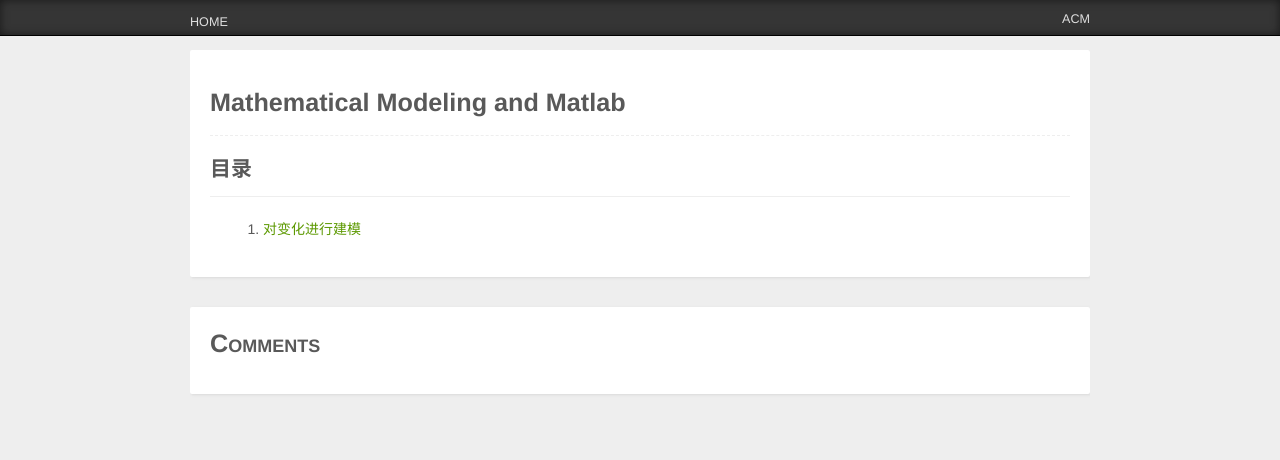
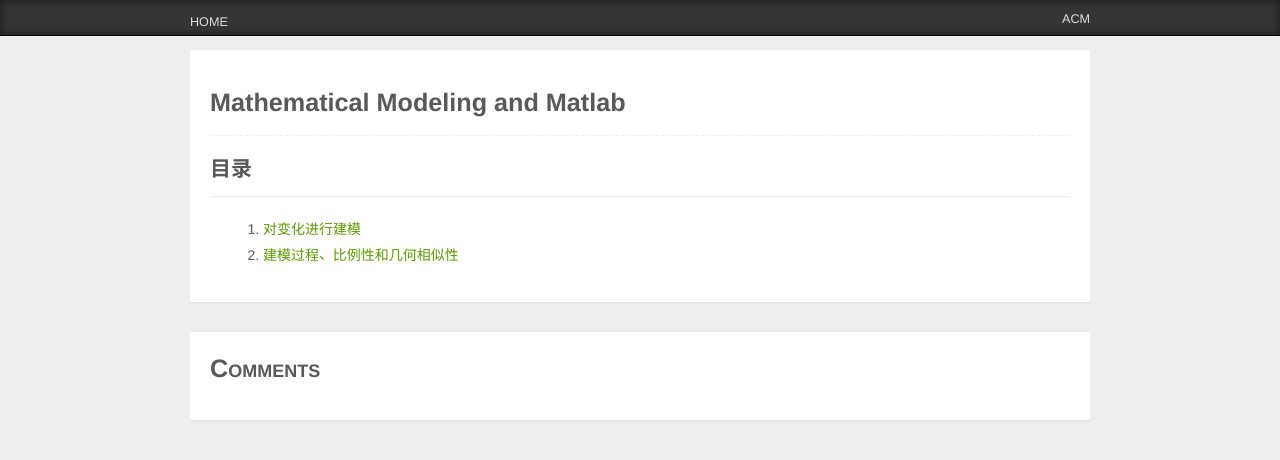
Before and after one commit to zjgsu-mm/zjgsu-mm.github.io, a Jekyll site: the page built from index.md, in a window 1280 px wide. Shown: the top 460 px of the page. Built offline with Jekyll 4.4.1, drawn with Linux system fonts in a browser that asks for light colours; comment, search, counter and statistics services are not loaded.

Commit message:
Add chapter 2

```diff
--- a/index.md
+++ b/index.md
@@ -6,3 +6,4 @@
 ## 目录
 
 1. [对变化进行建模](./chap01/chap01.pdf)
+2. [建模过程、比例性和几何相似性](./chap02/chap02.pdf)
```
Also changed, not shown: 6 other files.
